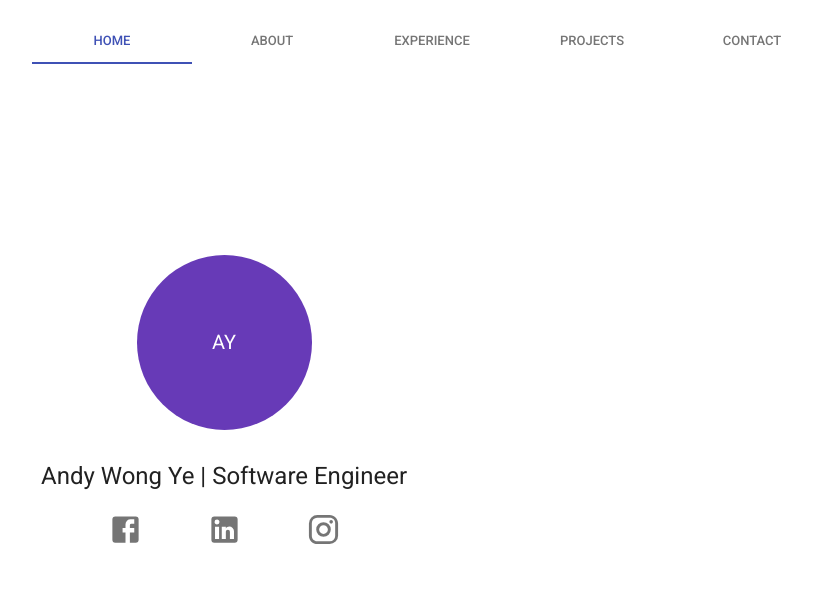
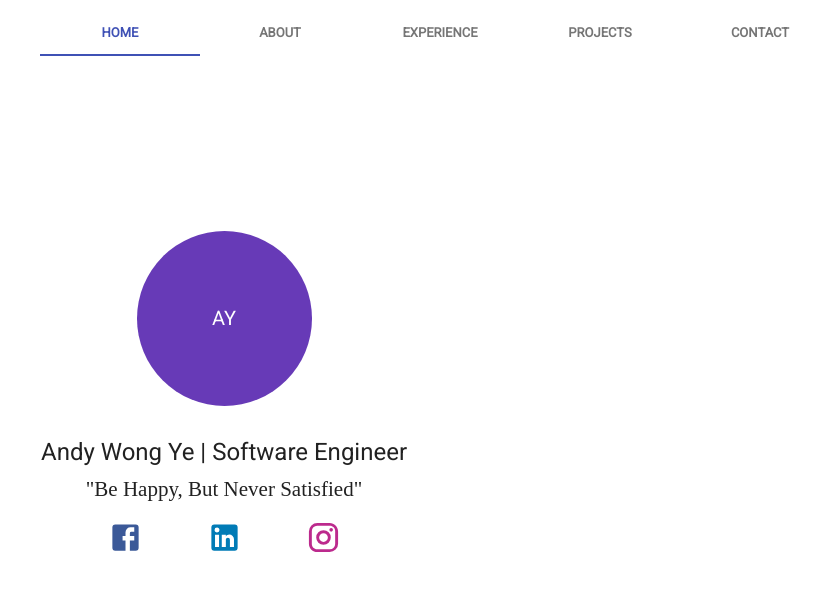
Before and after one commit to and1yeah/PersonalWebsite, a React app: page / in a window 1280 px wide. Shown: the whole page, without its empty margins (416-1237 px from the left). Built offline with nearby package versions, Linux system fonts and the light colour scheme; a web font is replaced by a local one.

Commit message:
body border removed

```diff
--- a/public/index.html
+++ b/public/index.html
@@ -20,11 +20,12 @@
     -->
     <title>Andy Ye</title>
   </head>
-  <body>
+  <body style="margin: 0;">
     <noscript>
       You need to enable JavaScript to run this app.
     </noscript>
-    <link rel="stylesheet" href="https://fonts.googleapis.com/css?family=Roboto:300,400,500" />
+    <link rel="stylesheet" href="https://fonts.googleapis.com/css?family=Roboto" />
+    <link rel="stylesheet" href="https://fonts.googleapis.com/css?family=Charm" />
     <link rel="stylesheet" href="https://fonts.googleapis.com/icon?family=Material+Icons" />
     <div id="root"></div>
     <!--
--- a/src/app/App.js
+++ b/src/app/App.js
@@ -9,7 +9,7 @@ import About from '../components/About/About';
 import Experience from '../components/Experience/Experience';
 import Projects from '../components/Projects/Projects';
 import Contact from '../components/Contact/Contact';
-// Style
+// Assets
 import '../assets/application.css';
 
 const styles = {
--- a/src/boilerplate/Header.js
+++ b/src/boilerplate/Header.js
@@ -7,16 +7,17 @@ import Toolbar from '@material-ui/core/Toolbar';
 import Tabs from '@material-ui/core/Tabs';
 import Tab from '@material-ui/core/Tab';
 import Grid from '@material-ui/core/Grid';
+// Assets
 import '../assets/application.css';
 
 const styles = {
-  menuButton: {
-    marginLeft: -12,
-    marginRight: 20,
-  },
   appBar: {
     boxShadow: 'none',
-  }
+    background: 'transparent',
+  },
+  tabs: {
+    marginTop: 0,
+  },
 };
 
 class Header extends React.Component {
@@ -35,7 +36,7 @@ class Header extends React.Component {
 
     return (
       <div>
-        <AppBar className={classes.appBar} position="static" color="transparent">
+        <AppBar className={classes.appBar} position="static">
           <Toolbar>
             <Grid
               container
@@ -43,15 +44,16 @@ class Header extends React.Component {
               justify="flex-end"
               alignItems="center">
               <Tabs
+                className={classes.tabs}
                 value={value}
                 onChange={this.handleChange}
                 indicatorColor="primary"
                 textColor="primary">
-                <Tab color="inherit" label="Home" component={Link} to="/"/>
-                <Tab color="inherit" label="About" component={Link} to="/about"/>
-                <Tab color="inherit" label="Experience" component={Link} to="/experience"/>
-                <Tab color="inherit" label="Projects" component={Link} to="/projects"/>
-                <Tab color="inherit" label="Contact" component={Link} to="/contact"/>
+                <Tab color="inherit" label={<b>Home</b>} component={Link} to="/"/>
+                <Tab color="inherit" label={<b>About</b>} component={Link} to="/about"/>
+                <Tab color="inherit" label={<b>Experience</b>} component={Link} to="/experience"/>
+                <Tab color="inherit" label={<b>Projects</b>} component={Link} to="/projects"/>
+                <Tab color="inherit" label={<b>Contact</b>} component={Link} to="/contact"/>
               </Tabs>
             </Grid>
           </Toolbar>
--- a/src/components/About/About.js
+++ b/src/components/About/About.js
@@ -1,6 +1,7 @@
 import React from "react";
 import PropTypes from 'prop-types';
 import { withStyles } from '@material-ui/core/styles';
+// Components
 
 const styles = {
 
--- a/src/components/Contact/Contact.js
+++ b/src/components/Contact/Contact.js
@@ -1,6 +1,7 @@
 import React from "react";
 import PropTypes from 'prop-types';
 import { withStyles } from '@material-ui/core/styles';
+// Components
 
 const styles = {
 
--- a/src/components/Experience/Experience.js
+++ b/src/components/Experience/Experience.js
@@ -1,6 +1,7 @@
 import React from "react";
 import PropTypes from 'prop-types';
 import { withStyles } from '@material-ui/core/styles';
+// Components
 
 const styles = {
 
--- a/src/components/Home/Home.js
+++ b/src/components/Home/Home.js
@@ -1,18 +1,27 @@
 import React from "react";
 import PropTypes from 'prop-types';
-import { withStyles } from '@material-ui/core/styles';
+import { createMuiTheme, withStyles, MuiThemeProvider } from '@material-ui/core/styles';
 import Grid from '@material-ui/core/Grid';
 import Avatar from '@material-ui/core/Avatar';
 import IconButton from '@material-ui/core/IconButton';
 import SvgIcon from '@material-ui/core/SvgIcon';
 import deepPurple from '@material-ui/core/colors/deepPurple';
 import Typography from '@material-ui/core/Typography';
+// Components
+// Assets
 import * as Constants from '../../assets/constants';
 import '../../assets/application.css';
+
+const quote = createMuiTheme({
+  typography: {
+    fontFamily: 'Charm',
+  },
+});
 
 const styles = {
   grid: {
     minHeight: '80vh',
+    width: '100%',
   },
   bigAvatar: {
     margin: 30,
@@ -42,19 +51,22 @@ class Home extends React.Component {
           justify="center">
           <Avatar alt="Andy Ye" className={classes.bigAvatar}>AY</Avatar>
           <Typography component="h2" variant="headline" gutterBottom>Andy Wong Ye | Software Engineer</Typography>
+          <MuiThemeProvider theme={quote}>
+            <Typography variant="title" gutterBottom>"Be Happy, But Never Satisfied"</Typography>
+          </MuiThemeProvider>
           <Grid item>
             <IconButton className={classes.socialIcon} href="https://www.facebook.com/And1.Yeah">
-              <SvgIcon fontSize="large">
+              <SvgIcon fontSize="large" nativeColor='#3b5998'>
                 <path d={Constants.facebook}/>
               </SvgIcon>
             </IconButton>
             <IconButton className={classes.socialIcon} href="http://www.linkedin.com/in/And1-Yeah">
-              <SvgIcon fontSize="large">
+              <SvgIcon fontSize="large" nativeColor='#007bb6'>
                 <path d={Constants.linkedin}/>
               </SvgIcon>
             </IconButton>
             <IconButton className={classes.socialIcon}>
-              <SvgIcon fontSize="large">
+              <SvgIcon fontSize="large" nativeColor='#bc2a8d'>
                 <path d={Constants.instagram}/>
               </SvgIcon>
             </IconButton>
--- a/src/components/Projects/Projects.js
+++ b/src/components/Projects/Projects.js
@@ -1,6 +1,7 @@
 import React from "react";
 import PropTypes from 'prop-types';
 import { withStyles } from '@material-ui/core/styles';
+// Components
 
 const styles = {
 
```
Lines whose indentation alone changed are shown as unchanged.
